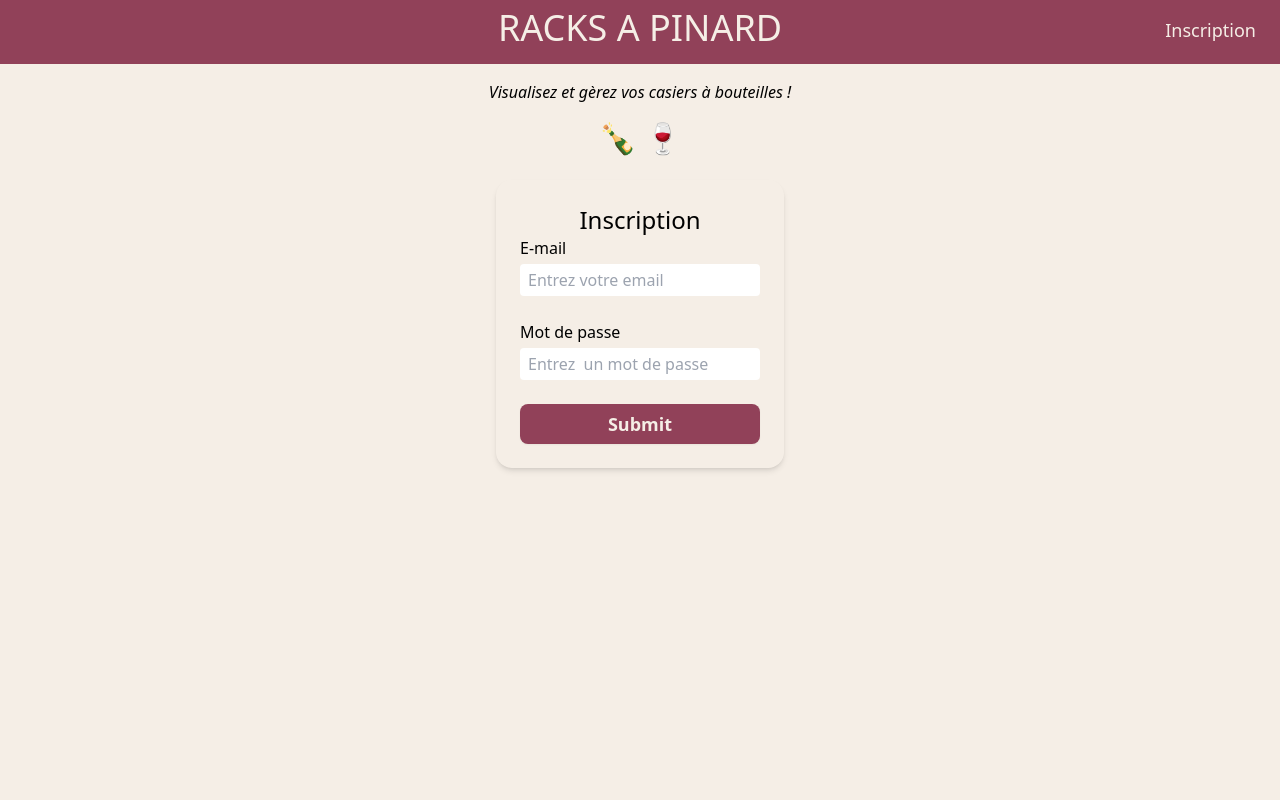
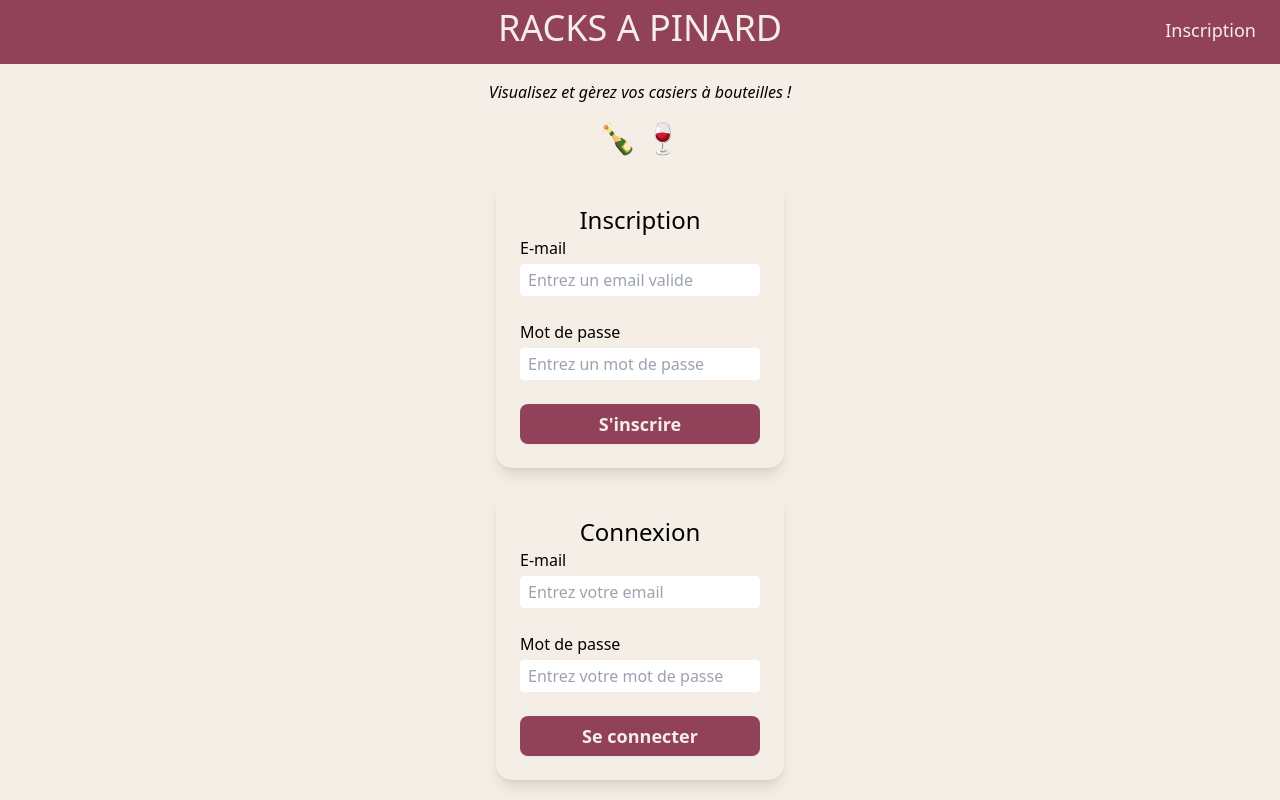
Before and after one commit to arnaudpant/ts-rack-pinard, a React (Vite) app: page / in a window 1280 px wide. Built offline with nearby package versions, Linux system fonts and the light colour scheme.

Commit message:
Fin form inscription + form connexion

```diff
--- a/package.json
+++ b/package.json
@@ -13,6 +13,7 @@
   "dependencies": {
     "@reduxjs/toolkit": "^1.9.5",
     "aos": "^3.0.0-beta.6",
+    "clsx": "^2.0.0",
     "firebase": "^10.4.0",
     "lucide-react": "^0.279.0",
     "react": "^18.2.0",
--- a/src/types/Forms.tsx
+++ b/src/types/Forms.tsx
@@ -11,3 +11,8 @@ export interface RegisterFormType {
     email: string,
     password: string
 }
+
+export interface LoginFormType {
+    email: string,
+    password: string
+}
--- a/src/ui/components/formulaire/BoxConnexion.tsx
+++ b/src/ui/components/formulaire/BoxConnexion.tsx
@@ -1,27 +1,32 @@
 import { RegisterFormType } from "@/types/Forms";
 import { SubmitHandler, useForm } from "react-hook-form";
-// import FormConnexion from "./FormConnexion";
+import FormConnexion from "./FormConnexion";
 import FormRegister from "./FormRegister";
+import { useState } from "react";
 
 const BoxConnexion: React.FC = () => {
-    const isLoading: boolean = false
+    const [isLoading, setIsLoading] = useState<boolean>(false)
 
     // React Hook Form
     const { handleSubmit, control, formState: { errors }, register, setError, reset } = useForm<RegisterFormType>()
 
     const onSubmit: SubmitHandler<RegisterFormType> = async (formData) => {
-        console.log(formData)
+        setIsLoading(true)
     }
 
     return (
-        <div className="w-72 mx-auto my-6 p-6 rounded-2xl shadow-md">
-            {/* <FormConnexion form={
-                { errors, control, register, handleSubmit, onSubmit, isLoading }
-            } /> */}
-            <FormRegister form={
-                { errors, control, register, handleSubmit, onSubmit, isLoading }
-            } />
-        </div>
+        <>
+            <div className="w-72 mx-auto my-6 p-6 rounded-2xl shadow-lg">
+                <FormRegister form={
+                    { errors, control, register, handleSubmit, onSubmit, isLoading }
+                } />
+            </div>
+            <div className="w-72 mx-auto my-6 p-6 rounded-2xl shadow-lg">
+                <FormConnexion form={
+                    { errors, control, register, handleSubmit, onSubmit, isLoading }
+                } />
+            </div>
+        </>
     );
 };
 
--- /dev/null
+++ b/src/ui/components/formulaire/ButtonForm.tsx
@@ -0,0 +1,18 @@
+import clsx from "clsx";
+
+interface Props {
+    children: string,
+    isLoading: boolean,
+}
+
+const ButtonForm = ({children, isLoading}: Props) => {
+    return (
+        <button type="submit" className={clsx(isLoading && "cursor-not-allowed" ,"h-10 bg-vin text-fond font-bold text-lg rounded-lg shadow-sm")}>
+            {isLoading ? (<div className="flex justify-center">
+                <svg className="animate-spin" width="24" height="24" viewBox="0 0 24 24" fill="#fff"><path d="M12,1A11,11,0,1,0,23,12,11,11,0,0,0,12,1Zm0,19a8,8,0,1,1,8-8A8,8,0,0,1,12,20Z" opacity=".25" fill="text-fond"/><path d="M12,4a8,8,0,0,1,7.89,6.7A1.53,1.53,0,0,0,21.38,12h0a1.5,1.5,0,0,0,1.48-1.75,11,11,0,0,0-21.72,0A1.5,1.5,0,0,0,2.62,12h0a1.53,1.53,0,0,0,1.49-1.3A8,8,0,0,1,12,4Z"></path></svg>
+            </div>) : (children)}
+        </button>
+    );
+};
+
+export default ButtonForm;
--- a/src/ui/components/formulaire/FormConnexion.tsx
+++ b/src/ui/components/formulaire/FormConnexion.tsx
@@ -1,36 +1,44 @@
 import { FormsType } from "@/types/Forms";
+import Input from "../../design-syst/formulaire/Input";
+import ButtonForm from "./ButtonForm";
+
 
 interface Props {
     form: FormsType
 }
 
 const FormConnexion = ({ form }: Props) => {
-    const {register, handleSubmit, onSubmit, isLoading, errors, control} = form
+    const { register, handleSubmit, onSubmit, isLoading, errors, control } = form
+
 
     return (
         <>
             <h2 className="text-center text-2xl">Connexion</h2>
-            <form className="flex flex-col">
-                <label htmlFor="loginUser" className='pb-1' >Login</label>
-                <input
-                    type="text"
-                    id="loginUser"
-                    required
-                    placeholder="Entrez votre login"
-                    className="mb-6 h-8 rounded pl-2"
+            <form className="flex flex-col" onSubmit={handleSubmit(onSubmit)} >
+
+                <label htmlFor="email" className='pb-1' >E-mail</label>
+                <Input
+                    type="email"
+                    id="email"
+                    isLoading={isLoading}
+                    placeholder="Entrez votre email"
+                    register={register}
+                    errors={errors}
                 />
 
-                <label htmlFor="password" className='pb-1' >Code a 3 chiffres</label>
-                <input
-                    type="number"
+                <label htmlFor="password" className='pb-1' >Mot de passe</label>
+                <Input
+                    type="password"
                     id="password"
-                    data-testid="password"
-                    placeholder="***"
-                    className="mb-6 h-8 rounded pl-2"
-                />
+                    isLoading={isLoading}
+                    placeholder="Entrez votre mot de passe"
+                    register={register}
+                    errors={errors}
+                    />
 
-                <button type="submit" className="h-10 bg-vin text-fond font-bold text-lg rounded-lg shadow-sm">VALIDER</button>
-
+                <ButtonForm isLoading={isLoading}>
+                    Se connecter
+                </ButtonForm>
             </form>
         </>
     );
--- a/src/ui/components/formulaire/FormRegister.tsx
+++ b/src/ui/components/formulaire/FormRegister.tsx
@@ -1,5 +1,7 @@
 import { FormsType } from "@/types/Forms";
 import Input from "../../design-syst/formulaire/Input";
+import ButtonForm from "./ButtonForm";
+
 
 interface Props {
     form: FormsType
@@ -7,6 +9,7 @@ interface Props {
 
 const FormRegister = ({ form }: Props) => {
     const { register, handleSubmit, onSubmit, isLoading, errors, control } = form
+
 
     return (
         <>
@@ -18,7 +21,7 @@ const FormRegister = ({ form }: Props) => {
                     type="email"
                     id="email"
                     isLoading={isLoading}
-                    placeholder="Entrez votre email"
+                    placeholder="Entrez un email valide"
                     register={register}
                     errors={errors}
                 />
@@ -28,13 +31,14 @@ const FormRegister = ({ form }: Props) => {
                     type="password"
                     id="password"
                     isLoading={isLoading}
-                    placeholder="Entrez  un mot de passe"
+                    placeholder="Entrez un mot de passe"
                     register={register}
                     errors={errors}
                     />
-                {/* //TODO: Installer clsx pour isLoading = cursor-wait */}
-                <input type="submit" className="h-10 bg-vin text-fond font-bold text-lg rounded-lg shadow-sm" />
 
+                <ButtonForm isLoading={isLoading}>
+                    S'inscrire
+                </ButtonForm>
             </form>
         </>
     );
--- a/src/ui/design-syst/formulaire/Input.tsx
+++ b/src/ui/design-syst/formulaire/Input.tsx
@@ -1,3 +1,5 @@
+import clsx from "clsx"
+
 interface Props {
     type?: "text" | "email" | "password",
     id: string,
@@ -12,15 +14,20 @@ interface Props {
 
 const Input = ({ type = "text", id, isLoading, placeholder, register, errors, errorMsg = "Ce champs est obligatoire", required = true, isAutoCompleted = false }: Props) => {
     return (
+        <>
             <input
                 type={type}
                 id={id}
                 placeholder={placeholder}
-            className="mb-6 h-8 rounded pl-2 focus:outline-none focus:ring-1 focus:ring-vin"
+                className={clsx(errors[id] ? "placeholder-vin text-vin mb-0" : "mb-6",isLoading && "cursor-not-allowed" ,"h-8 rounded pl-2 focus:outline-none focus:ring-1 focus:ring-vin")}
                 disabled={isLoading}
                 autoComplete={isAutoCompleted ? "on" : "off"}
                 {...register(id, { required: { value: required, message: errorMsg } })}
             />
+            {errors[id] && (
+                <p className="text-xs text-vin mb-2">{errors[id]?.message}</p>
+            ) }
+        </>
     );
 };
 
```
Also changed, not shown: 1 other file (tests, documents, lock files or other folders). Lines whose indentation alone changed are shown as unchanged.
